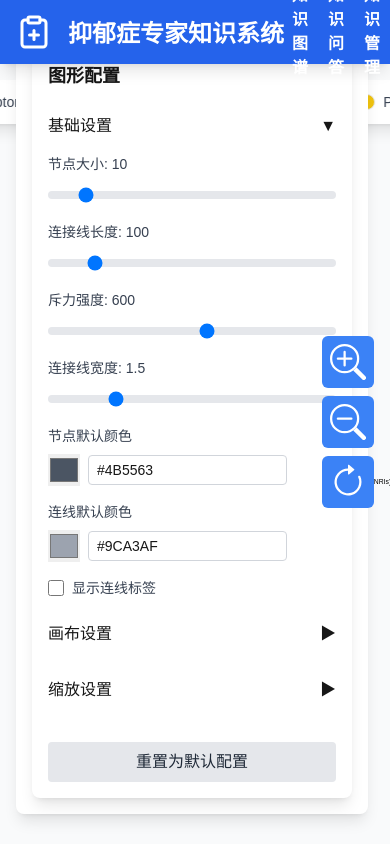
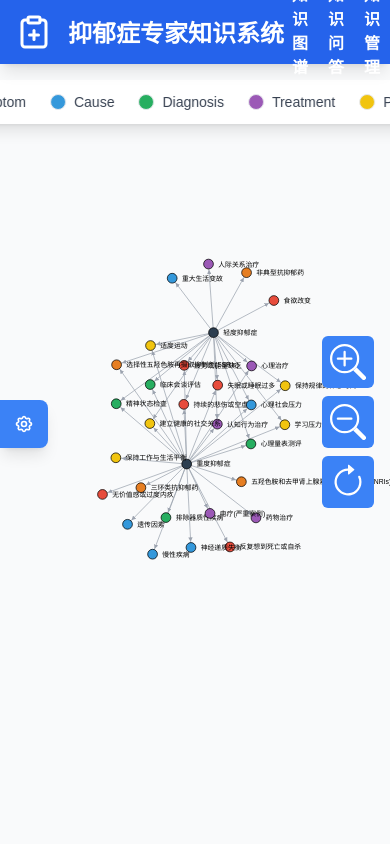
Before and after one commit to ZoFan3552/depression-knowledge-system-frontend, a Next.js app: page /graph in a window 390 px wide. Built offline with nearby package versions, Linux system fonts and the light colour scheme.

Commit message:
fix:修复了控制面板的显示问题，优化了部分组件布局

```diff
--- a/src/app/layout.tsx
+++ b/src/app/layout.tsx
@@ -6,14 +6,14 @@ import React from "react";
 export const metadata: Metadata = {
   title: "抑郁症专家知识系统",
   description: "专业的抑郁症诊断与治疗知识库，为医疗工作者提供决策支持",
-    // icons: {
-    //     icon: [
-    //         {
-    //             url: "/favicon.ico",
-    //             sizes: "any",
-    //         },
-    //     ],
-    // },
+    icons: {
+        icon: [
+            {
+                url: "/favicon.ico",
+                sizes: "any",
+            },
+        ],
+    },
 };
 
 export default function RootLayout({
--- a/src/app/login/page.tsx
+++ b/src/app/login/page.tsx
@@ -2,8 +2,8 @@
 
 import React, { useState, useEffect } from "react"; // 添加useEffect用于组件生命周期管理
 import { useRouter } from "next/navigation"; // 用于页面导航
-import { login } from "@/services/UserService"; // 导入登录服务
-import { ResponseCode } from "@/constant/ResponseCode"; // 导入响应码常量
+import { login } from "@/services/userService"; // 导入登录服务
+import { ResponseCode } from "@/constant/responseCode"; // 导入响应码常量
 import { showToast } from "@/components/common/Toast"; // 导入提示组件
 import { z } from "zod";
 
--- a/src/app/register/page.tsx
+++ b/src/app/register/page.tsx
@@ -2,8 +2,8 @@
 
 import React, { useState, useEffect } from "react";
 import { useRouter } from "next/navigation";
-import { register } from "@/services/UserService";
-import { ResponseCode } from "@/constant/ResponseCode";
+import { register } from "@/services/userService";
+import { ResponseCode } from "@/constant/responseCode";
 import { User } from "@/types/user";
 import { showToast } from "@/components/common/Toast";
 
--- a/src/components/graph/ControlPanel.tsx
+++ b/src/components/graph/ControlPanel.tsx
@@ -1,3 +1,5 @@
+'use client'
+
 import React, { useState } from "react";
 import { useGraphConfigStore } from "@/store/useGraphConfigStore"; // 假设store文件路径
 import { ColorPicker } from "../common/ColorPicker";
@@ -81,10 +83,11 @@ const ControlPanel: React.FC = () => {
   const graphConfig = useGraphConfigStore();
   const { updateConfig } = graphConfig;
 
-  // 显示连线标签是UI局部状态，不在全局配置中
   const [isShowLinkLabel, setIsShowLinkLabel] = useState(false);
   // 控制面板的展开/折叠状态
-  const [expandedSection, setExpandedSection] = useState<string>("basic");
+  const [expandedSection, setExpandedSection] = useState("");
+  // 控制面板的显示/隐藏状态
+  const [isPanelVisible, setIsPanelVisible] = useState(false);
 
   // 创建处理函数：根据参数名更新配置
   const handleConfigChange = (param: string, value: unknown) => {
@@ -95,9 +98,45 @@ const ControlPanel: React.FC = () => {
     updateConfig({ chargeStrength: Number(value) });
   };
 
+  const togglePanel = () => {
+    setIsPanelVisible(!isPanelVisible);
+  };
+
   return (
-    <div className="w-80 rounded-lg bg-white p-4 shadow-lg">
-      <h3 className="mb-4 text-lg font-semibold">图形配置</h3>
+    <div className="fixed left-0 top-[400px] z-10">
+      {/* 触发按钮 */}
+      <button
+        onClick={togglePanel}
+        className="flex h-12 w-12 items-center justify-center rounded-r-lg bg-blue-500 text-white shadow-lg hover:bg-blue-600 transition-colors duration-200"
+        aria-label="打开设置面板"
+      >
+        <svg xmlns="http://www.w3.org/2000/svg" className="h-5 w-5" fill="none" viewBox="0 0 24 24" stroke="currentColor">
+          <path strokeLinecap="round" strokeLinejoin="round" strokeWidth={2} d="M10.325 4.317c.426-1.756 2.924-1.756 3.35 0a1.724 1.724 0 002.573 1.066c1.543-.94 3.31.826 2.37 2.37a1.724 1.724 0 001.065 2.572c1.756.426 1.756 2.924 0 3.35a1.724 1.724 0 00-1.066 2.573c.94 1.543-.826 3.31-2.37 2.37a1.724 1.724 0 00-2.572 1.065c-.426 1.756-2.924 1.756-3.35 0a1.724 1.724 0 00-2.573-1.066c-1.543.94-3.31-.826-2.37-2.37a1.724 1.724 0 00-1.065-2.572c-1.756-.426-1.756-2.924 0-3.35a1.724 1.724 0 001.066-2.573c-.94-1.543.826-3.31 2.37-2.37.996.608 2.296.07 2.572-1.065z" />
+          <path strokeLinecap="round" strokeLinejoin="round" strokeWidth={2} d="M15 12a3 3 0 11-6 0 3 3 0 016 0z" />
+        </svg>
+      </button>
+
+      {/* 控制面板 */}
+      {isPanelVisible && (
+        <div
+          className="absolute left-0 top-[-232.5px] w-[334px] h-[525px] overflow-auto rounded-r-lg bg-white p-6 shadow-xl transition-all duration-300 border-r border-t border-b border-gray-200"
+          style={{ transform: isPanelVisible ? 'translateX(0)' : 'translateX(-100%)' }}
+        >
+          <div className="flex justify-between items-center mb-6">
+            <h3 className="text-lg font-semibold text-gray-800">图形配置</h3>
+            <button
+              onClick={() => {
+                setExpandedSection("");
+                setIsPanelVisible(false);
+              }}
+              className="p-1.5 rounded-full hover:bg-gray-100 text-gray-500 hover:text-gray-700 transition-colors duration-200"
+              aria-label="关闭面板"
+            >
+              <svg xmlns="http://www.w3.org/2000/svg" className="h-4 w-4" fill="none" viewBox="0 0 24 24" stroke="currentColor">
+                <path strokeLinecap="round" strokeLinejoin="round" strokeWidth={2} d="M6 18L18 6M6 6l12 12" />
+              </svg>
+            </button>
+          </div>
 
           {/* 基础设置 */}
           <div className="mb-4">
@@ -257,10 +296,12 @@ const ControlPanel: React.FC = () => {
                 zoomStep: 1.5,
               });
             }}
-        className="mt-4 w-full rounded bg-gray-200 px-4 py-2 text-gray-800 transition-colors duration-200 hover:bg-gray-300"
+            className="mt-6 w-full rounded-md bg-blue-50 px-4 py-2.5 text-blue-600 font-medium transition-colors duration-200 hover:bg-blue-100 focus:outline-none focus:ring-2 focus:ring-blue-500 focus:ring-opacity-50"
           >
             重置为默认配置
           </button>
+        </div>
+      )}
     </div>
   );
 };
--- a/src/components/graph/ForceGraph.tsx
+++ b/src/components/graph/ForceGraph.tsx
@@ -327,27 +327,7 @@ const ForceGraph = () => {
   return (
     <div className="relative h-full w-full">
       {/* 控制面板 */}
-      <div className="absolute left-4 top-1/2 z-10 -translate-y-1/2 space-y-4 rounded-lg bg-white p-4 shadow-lg">
-        {/* <Dropdown
-          placeholder="请选择一个结点类型"
-          items={nodeTypes.map(n => ({ label: n, value: n }))}
-          defaultValue={''}
-          onChange={(type) => setNodeStyles(prev => ({ ...prev, currentType: type }))}
-        />
-        <ColorPicker
-          setCurrentColor={(color) => setNodeStyles(prev => ({ ...prev, currentColor: color }))}
-        />
-        <div className="flex justify-center items-center">
-          <button
-            className="bg-gray-200 shadow rounded px-6 py-2 font-semibold hover:bg-gray-300 transition-colors"
-            onClick={handleChangeNodeColorConfig}
-          >
-            确认更改
-          </button>
-        </div> */}
         <ControlPanel />
-      </div>
-
       {/* 缩放控制按钮 */}
       <div className="absolute right-4 top-1/2 z-10 flex -translate-y-1/2 flex-col space-y-2">
         <button
@@ -419,7 +399,7 @@ const ForceGraph = () => {
 
       {/* 图例 */}
       <div className="absolute left-1/2 top-20 -translate-x-1/2">
-        <GraphLegend nodes={nodes} />
+        <GraphLegend/>
       </div>
 
       {/* SVG 容器 */}
--- a/src/components/graph/GraphLegend.tsx
+++ b/src/components/graph/GraphLegend.tsx
@@ -1,3 +1,4 @@
+import { useGraphStore } from "@/store/useGraphStore";
 import { GraphNode } from "@/types/graph";
 import React from "react";
 
@@ -5,16 +6,14 @@ interface LegendItem {
   type: string;
   color: string;
 }
-
-interface LegendProps {
-  nodes: GraphNode[];
-}
-
 /**
  * 力导向图图例组件
  * 横向展示节点类型及其对应的颜色
  */
-const GraphLegend: React.FC<LegendProps> = ({ nodes }) => {
+const GraphLegend = () => {
+
+  const graph = useGraphStore();
+  const { nodes } = graph;
   // 将配置对象转换为图例项数组
   const config = nodes.reduce(
     (acc, node) => {
--- a/src/components/ui/NavBar.tsx
+++ b/src/components/ui/NavBar.tsx
@@ -3,8 +3,8 @@
 import React from "react";
 import Link from "next/link";
 import { ClipboardPlus } from "lucide-react";
-import { ResponseCode } from "@/constant/ResponseCode";
-import { logout } from "@/services/UserService";
+import { ResponseCode } from "@/constant/responseCode";
+import { logout } from "@/services/userService";
 import { useRouter } from "next/navigation";
 import { showToast } from "../common/Toast";
 
@@ -86,7 +86,7 @@ const NavBar: React.FC = () => {
                   key={item.href}
                   href={item.href}
                   passHref
-                  className="rounded-md px-2 py-2 text-base font-semibold transition-colors duration-200 hover:bg-blue-700 focus:outline-none focus:ring-2 focus:ring-white focus:ring-offset-2 focus:ring-offset-blue-600 sm:px-3 sm:text-lg"
+                  className="rounded-md px-2 py-2 text-base font-semibold transition-colors duration-200 hover:bg-blue-700 sm:px-3 sm:text-lg"
                 >
                   {item.label}
                 </Link>
@@ -96,7 +96,7 @@ const NavBar: React.FC = () => {
             {/* 退出登录按钮 */}
             <button
               onClick={handleLogout}
-              className="rounded-md bg-red-600 px-4 py-2 text-base font-semibold text-white transition-colors duration-200 hover:bg-red-700 focus:outline-none focus:ring-2 focus:ring-white focus:ring-offset-2 focus:ring-offset-red-600 sm:text-lg"
+              className="rounded-md bg-red-600 px-4 py-2 text-base font-semibold text-white transition-colors duration-200 hover:bg-red-700 sm:text-lg"
             >
               退出登录
             </button>
--- a/src/components/ui/UserAvatar.tsx
+++ b/src/components/ui/UserAvatar.tsx
@@ -2,8 +2,8 @@
 
 import React, { useState, useRef, useEffect } from "react";
 import { useRouter } from "next/navigation";
-import { logout } from "@/services/UserService";
-import { ResponseCode } from "@/constant/ResponseCode";
+import { logout } from "@/services/userService";
+import { ResponseCode } from "@/constant/responseCode";
 import { showToast } from "../common/Toast";
 
 /**
```
Also changed, not shown: src/app/test/page.tsx (+1 -1 lines), public/clipboard2-pulse-fill.svg (deleted). Lines whose indentation alone changed are shown as unchanged.
